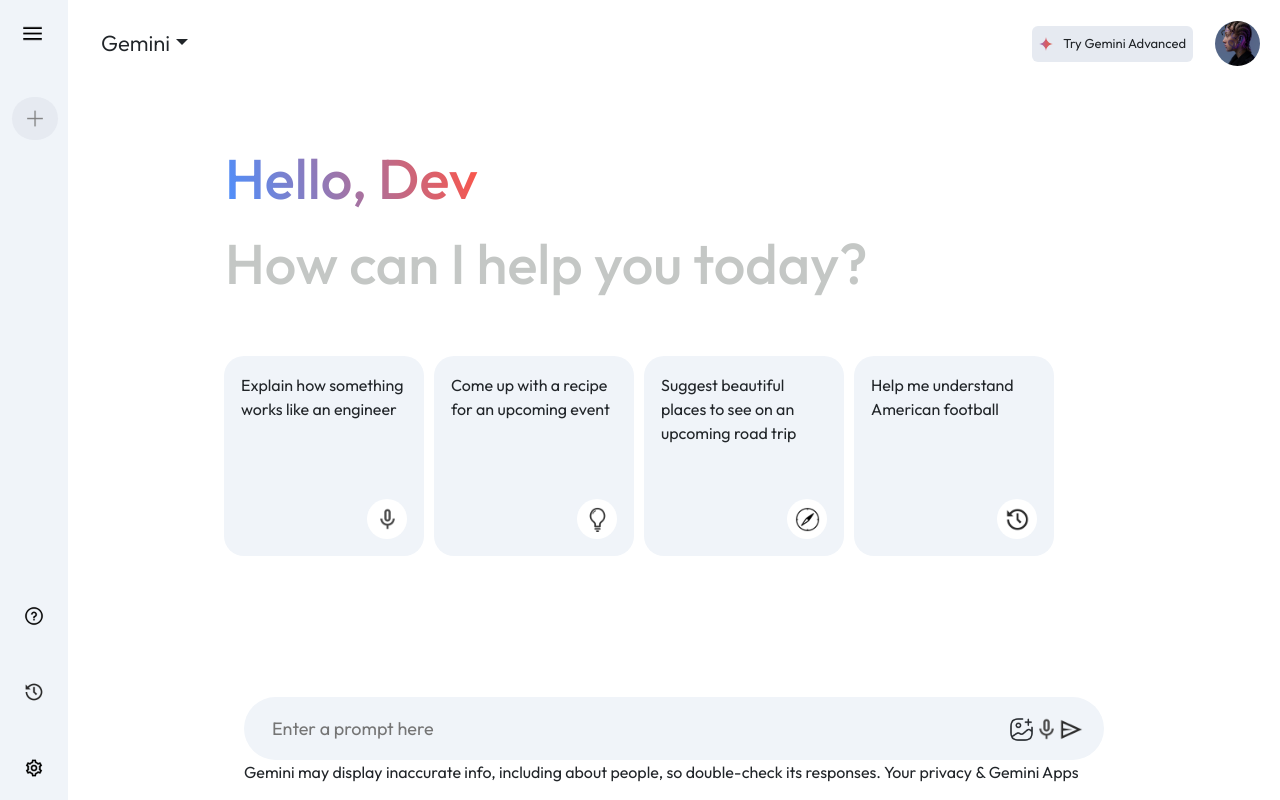
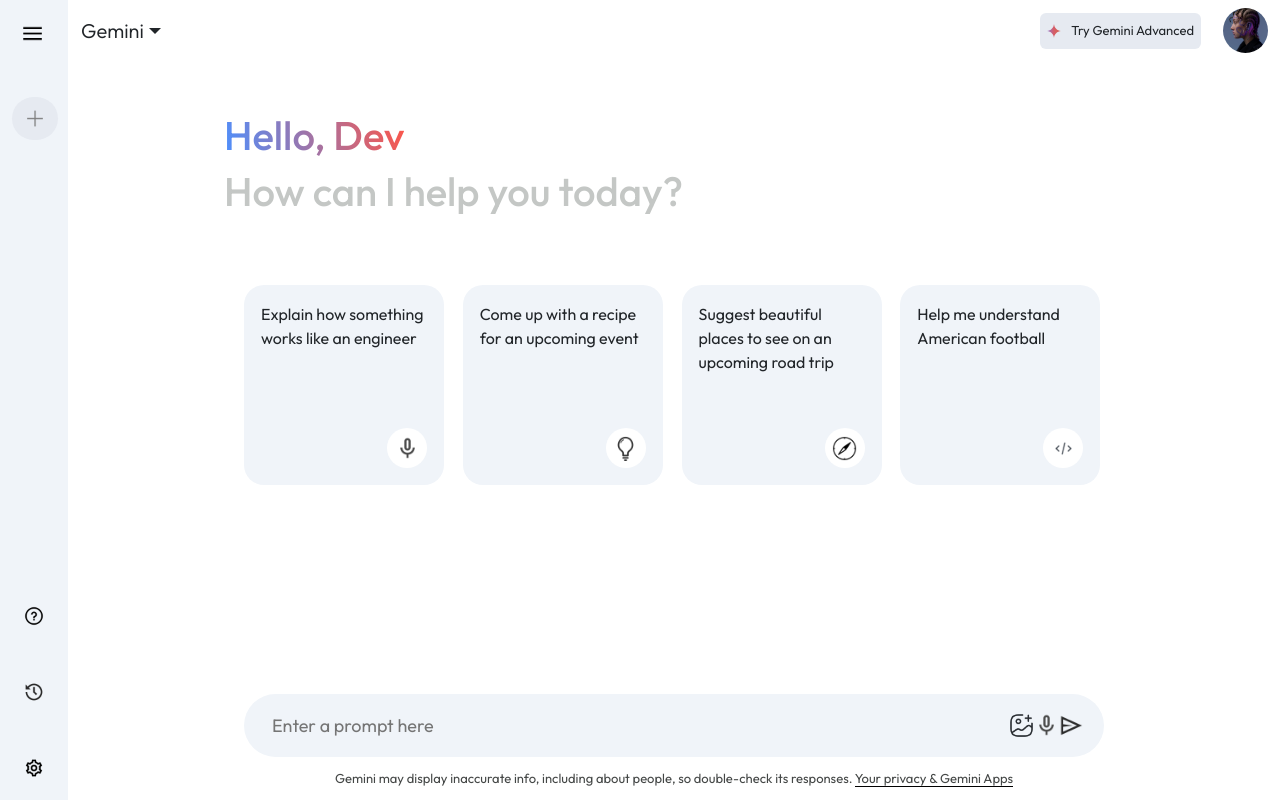
Before and after one commit to Sami123d/gemini-clone, a React (Vite) app: page / in a window 1280 px wide. Built offline with nearby package versions, Linux system fonts and the light colour scheme.

Commit message:
functionality on wokring

```diff
--- a/package.json
+++ b/package.json
@@ -12,9 +12,11 @@
   "dependencies": {
     "@emotion/react": "^11.11.4",
     "@emotion/styled": "^11.11.5",
+    "@google/generative-ai": "^0.11.4",
     "@mui/icons-material": "^5.15.18",
     "@mui/material": "^5.15.18",
     "bootstrap": "^5.3.3",
+    "dotenv-webpack": "^8.1.0",
     "react": "^18.2.0",
     "react-dom": "^18.2.0"
   },
--- a/src/App.jsx
+++ b/src/App.jsx
@@ -1,13 +1,40 @@
-import React from "react";
+import React, { createContext, useState } from "react";
 import Sidebar from "./components/sidebar/Sidebar";
 import Main from "./components/main/Main.jsx";
+import run from "./config/gemini.jsx";
+ export const context = createContext();
 const App = () => {
+  const [input, setInput] = useState("");
+  const [recentPrompt, setRecentPrompt] = useState("");
+  const [prevPrompts, setprevPrompts] = useState([]);
+  const [showResult, setShowResult] = useState(false);
+  const [loading, setLoading] = useState(false);
+  const [resultData, setresultData] = useState("");
+
+
+  const onSend = async (prompt) => {
+    await run(input);
+  };
+
+  const contextValue = {
+    input,
+    setInput,
+    prevPrompts,
+    setprevPrompts,
+    recentPrompt,
+    setRecentPrompt,
+    onSend,
+    showResult,
+    loading,
+    resultData,
+  };
+
+
   return (
-    <>
-
+    <context.Provider value={contextValue}>
       <Sidebar />
       <Main/>
-    </>
+    </context.Provider>
   );
 };
 
--- a/src/components/main/Main.jsx
+++ b/src/components/main/Main.jsx
@@ -1,10 +1,23 @@
-import React from "react";
+import React, { useContext } from "react";
 import "./main.css";
 import { assets } from "../../assets/assets";
 import CheckCircleOutlineIcon from "@mui/icons-material/CheckCircleOutline";
-import Card from "@mui/material/Card";
-import CardContent from "@mui/material/CardContent";
+import { context } from "../../App";
+
 const Main = () => {
+  const {
+    input,
+    setInput,
+    prevPrompts,
+    setprevPrompts,
+    recentPrompt,
+    setRecentPrompt,
+    onSend,
+    showResult,
+    loading,
+    resultData,
+  } = useContext(context);
+
   return (
     <div className="main">
       <div className="nav">
@@ -82,10 +95,10 @@
       </div>
       <div className="main-container">
         <div className="greet">
-          <p>
+          <h1>
             <span>Hello, Dev</span>
-          </p>
-          <p>How can I help you today?</p>
+          </h1>
+          <h1>How can I help you today?</h1>
         </div>
         <div className="cards-main">
           <div className="card-single">
@@ -132,7 +145,7 @@
             <div className="logo-card">
               <div className="logo-card-wrapper">
                 <img
-                  src={assets.history_icon}
+                  src={assets.code_icon}
                   style={{ width: "25px" }}
                   alt=""
                   srcset=""
@@ -143,21 +156,22 @@
         </div>
         <div className="main-bottom">
           <div className="input-box">
-          <input type="text" placeholder="Enter a prompt here"/>
+            <input type="text" onChange={(e)=>setInput(e.target.value)} value={input} placeholder="Enter a prompt here" />
             <div>
               <img src={assets.gallery_icon} alt="" srcset="" />
               <img src={assets.mic_icon} alt="" srcset="" />
-          <img src={assets.send_icon} alt="" srcset="" />
+              <img onClick={()=>onSend()} src={assets.send_icon}  alt="" srcset="" />
             </div>
-
           </div>
           <div className="bottom-info">
-        <p>Gemini may display inaccurate info, including about people, so double-check its responses. <span>Your privacy & Gemini Apps</span></p>
+            <p>
+              Gemini may display inaccurate info, including about people, so
+              double-check its responses.{" "}
+              <span>Your privacy & Gemini Apps</span>
+            </p>
           </div>
         </div>
       </div>
-
-
     </div>
   );
 };
--- a/src/components/main/main.css
+++ b/src/components/main/main.css
@@ -7,12 +7,16 @@
     display: flex;
     justify-content: space-between;
     align-items: center;
-    padding: 20px;
+    padding: 8px 12px;
+    background-color: white;
 }
 .nav .nav-title{
-    font-size: 22px;
+    font-size: 20px;
     font-weight: 350;
     background: none;
+    padding: 0;
+    display: flex;
+    align-items: center;
 }
 .nav-title:focus{
     border: none;
@@ -59,13 +63,13 @@
     margin: auto;
 }
 .main-container .greet{
-    margin: 50px 0px;
-    font-size: 56px;
+  margin: 50px 0px;
+    font-size: 3.5rem;
     font-weight: 500;
     color: #C4C7C5;
 
 }
-.main-container .greet p{margin: 1px;}
+
 .main-container .greet span{
     background: -webkit-linear-gradient(16deg, #4b90ff, #ff5546);
     -webkit-background-clip: text;
@@ -100,11 +104,10 @@
     justify-content: center;
 }
 .cards-main{
-    display: flex;
-    gap: 10px;
-    flex-wrap: wrap;
-
-
+    display: grid;
+  grid-template-columns: repeat(auto-fill, minmax(180px, 1fr));
+  gap: 15px;
+  padding: 20px;
 }
 .input-box{
     display: flex;
@@ -136,3 +139,18 @@
    width: 100%;
    padding: 0px 20px;
 }
+.main-container .bottom-info{
+    font-size: 13px;
+    font-weight: 400;
+    margin: 12px auto;
+    text-align: center;
+    color: #444746;
+    cursor: default;
+}
+.bottom-info p {
+    margin: 0;
+}
+.bottom-info span{
+    border-bottom: 1px solid black;
+    cursor: pointer;
+}
--- a/src/components/sidebar/sidebar.css
+++ b/src/components/sidebar/sidebar.css
@@ -23,6 +23,9 @@
 
 cursor: pointer;
 }
+.sidebar-chat p{
+  margin: 0;
+}
 .recent-title{
 margin: 14px;
 cursor: default;
@@ -35,6 +38,9 @@
   margin-top: 30px;
   padding: 13px 15px;
   border-radius: 28px;
+}
+.recentEntry p{
+  margin: 0;
 }
 .sidebar-chat img{
   width: 16px;
--- /dev/null
+++ b/src/config/gemini.jsx
@@ -0,0 +1,89 @@
+
+
+/*
+ * Install the Generative AI SDK
+ *
+ * $ npm install @google/generative-ai
+ *
+ * See the getting started guide for more information
+ * https://ai.google.dev/gemini-api/docs/get-started/node
+ */
+
+import {
+    GoogleGenerativeAI,
+    HarmCategory,
+    HarmBlockThreshold,
+  }  from "@google/generative-ai";
+ const GEMINI_API_KEY = "AIzaSyCElTUksqsxbeyX1C2Z-CVjs1hKV67KB3k";
+
+  const apiKey =GEMINI_API_KEY;
+  const genAI = new GoogleGenerativeAI(apiKey);
+
+  const model = genAI.getGenerativeModel({
+    model: "gemini-1.5-flash",
+  });
+
+  const generationConfig = {
+    temperature: 1,
+    topP: 0.95,
+    topK: 64,
+    maxOutputTokens: 8192,
+    responseMimeType: "text/plain",
+  };
+
+  const safetySettings = [
+    {
+      category: HarmCategory.HARM_CATEGORY_HARASSMENT,
+      threshold: HarmBlockThreshold.BLOCK_MEDIUM_AND_ABOVE,
+    },
+    {
+      category: HarmCategory.HARM_CATEGORY_HATE_SPEECH,
+      threshold: HarmBlockThreshold.BLOCK_MEDIUM_AND_ABOVE,
+    },
+    {
+      category: HarmCategory.HARM_CATEGORY_SEXUALLY_EXPLICIT,
+      threshold: HarmBlockThreshold.BLOCK_MEDIUM_AND_ABOVE,
+    },
+    {
+      category: HarmCategory.HARM_CATEGORY_DANGEROUS_CONTENT,
+      threshold: HarmBlockThreshold.BLOCK_MEDIUM_AND_ABOVE,
+    },
+  ];
+
+  async function run(prompt) {
+    const chatSession = model.startChat({
+      generationConfig,
+      safetySettings,
+      history: [
+        {
+          role: "user",
+          parts: [
+            {text: "are you able to generate images?\n"},
+          ],
+        },
+        {
+          role: "model",
+          parts: [
+            {text: "I am a large language model and do not have the ability to generate images. However, I can assist you in searching for and finding images online."},
+          ],
+        },
+        {
+          role: "user",
+          parts: [
+            {text: "are you able to generate images?\n"},
+          ],
+        },
+        {
+          role: "model",
+          parts: [
+            {text: "I am a text-based AI, so I can't directly generate images. However, I can help you find images or create descriptions that can be used to generate images with other tools: \n\n* **Describe what you want:** Tell me what kind of image you're looking for, and I can help you find relevant images online. \n* **Provide image prompts:** I can help you craft detailed prompts that you can use with image generation tools like DALL-E, Midjourney, or Stable Diffusion. These tools use your text descriptions to create images. \n\nDo you have any specific ideas for images you'd like to create? Let me know! \n"},
+          ],
+        },
+      ],
+    });
+
+    const result = await chatSession.sendMessage(prompt);
+    console.log(result.response.text());
+  }
+
+  export default run;
```
Also changed, not shown: src/context/context.jsx (added), 2 other files (tests, documents, lock files or other folders). Lines whose indentation alone changed are shown as unchanged.
